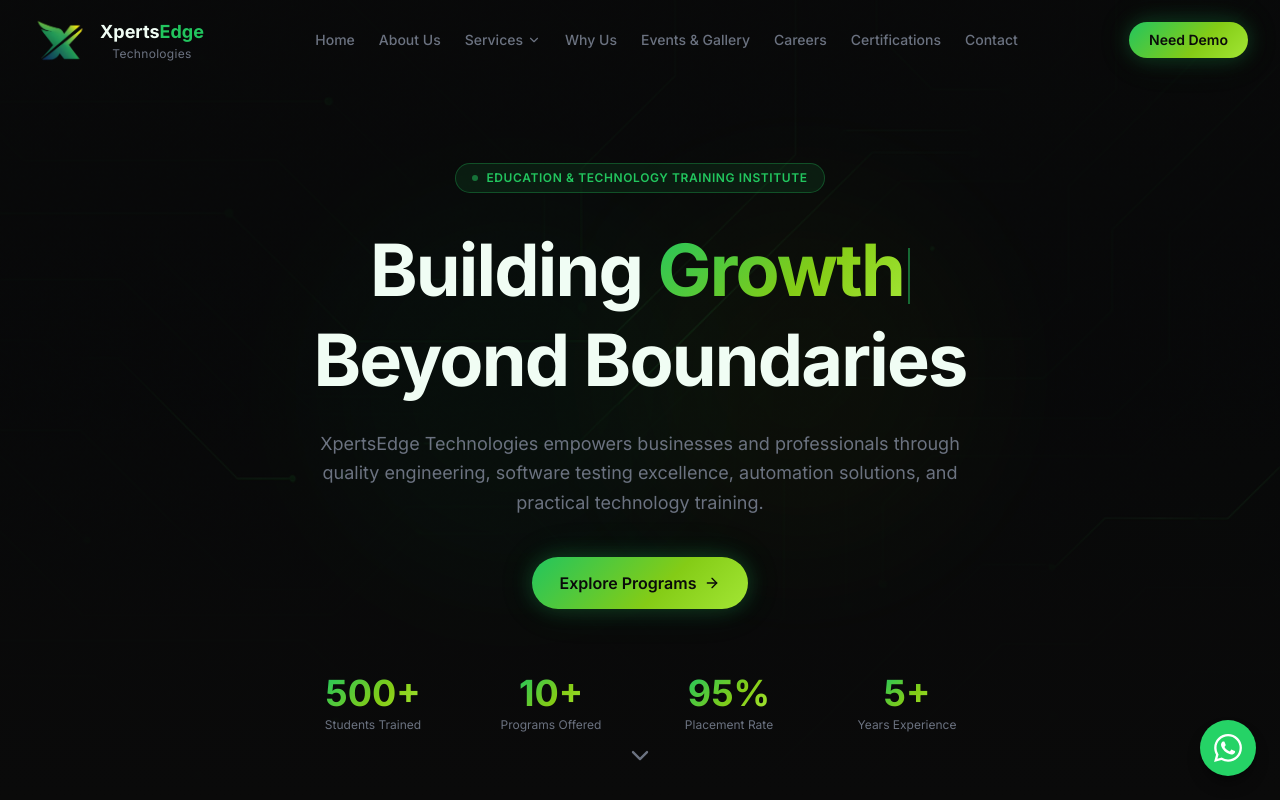
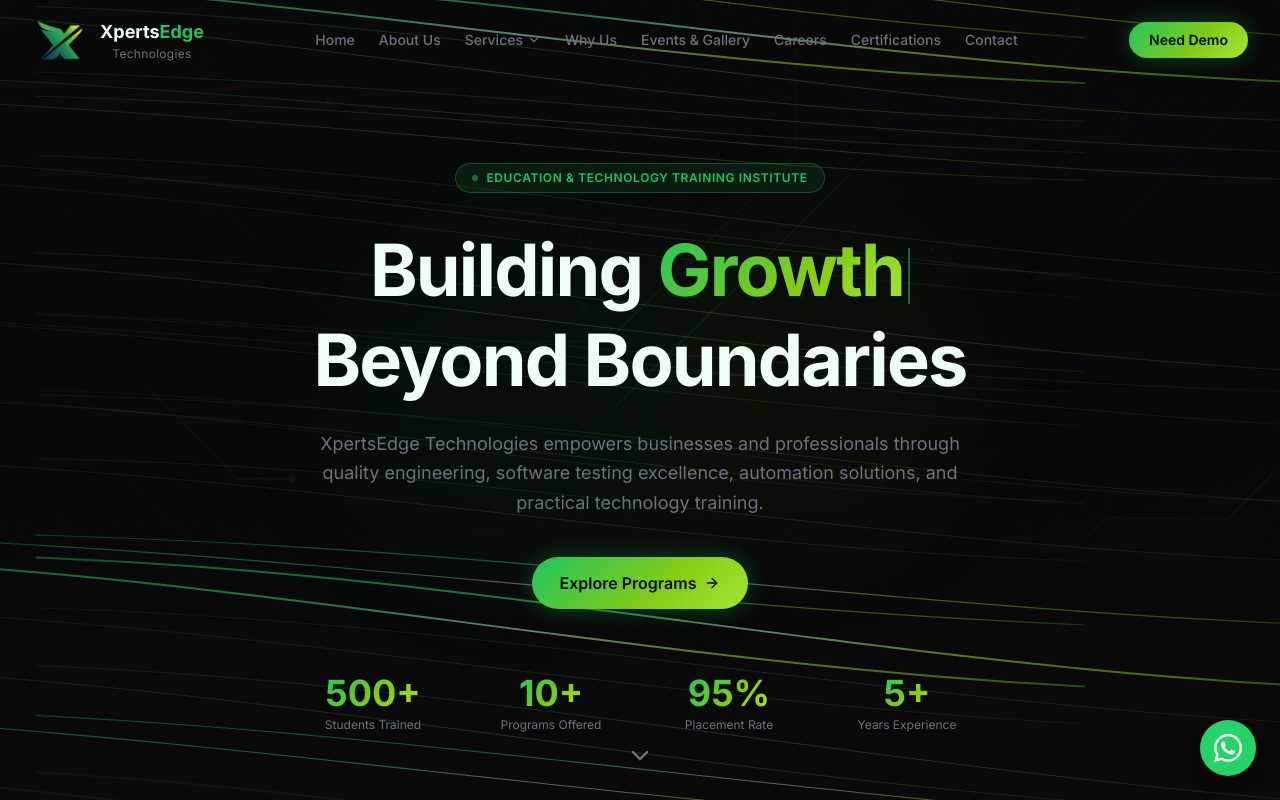
Before and after one commit to Sedawk-Dynamics/Expert-skills-sedawk, a Next.js app: page / in a window 1280 px wide. Shown: the top 800 px of the page. Built offline with nearby package versions, Linux system fonts and the light colour scheme.

Commit message:
website updated

```diff
--- a/components/Hero.tsx
+++ b/components/Hero.tsx
@@ -4,6 +4,7 @@ import { useEffect, useRef, useState } from 'react'
 import Image from 'next/image'
 import { motion } from 'framer-motion'
 import { ArrowRight, ChevronDown } from 'lucide-react'
+import HeroLines from '@/components/HeroLines'
 
 const stats = [
   { end: 500, suffix: '+', label: 'Students Trained' },
@@ -96,6 +97,9 @@ export default function Hero() {
         />
         <div className="absolute inset-0 bg-gradient-to-b from-background/60 via-background/40 to-background" />
       </div>
+
+      {/* Animated flowing lines */}
+      <HeroLines />
 
       {/* Animated glow orbs */}
       <motion.div
--- /dev/null
+++ b/components/HeroLines.tsx
@@ -0,0 +1,122 @@
+'use client'
+
+import { motion, useReducedMotion } from 'framer-motion'
+
+/**
+ * Animated flowing-line background for the hero.
+ *
+ * Motion: a single continuous horizontal drift — LEFT → RIGHT.
+ * Seamless infinite loop via a duplicate field offset by the exact travel
+ * vector (marquee technique), so it flows one way with no reset or flicker.
+ * Transform-only (GPU friendly); respects reduced motion.
+ */
+
+const VB_W = 1600
+const VB_H = 900
+
+// Travel vector as % of the layer — purely horizontal (left → right).
+const DX = 18
+const DURATION = 6 // seconds (lower = faster)
+
+type Line = { d: string; opacity: number; width: number }
+
+// Deterministic pseudo-random so server and client render identically (no hydration flicker).
+function rand(i: number, salt: number) {
+  const x = Math.sin(i * 12.9898 + salt * 78.233) * 43758.5453
+  return x - Math.floor(x)
+}
+
+function buildLines(count: number, salt: number): Line[] {
+  const lines: Line[] = []
+  for (let i = 0; i < count; i++) {
+    const t = i / (count - 1)
+    // Long, gentle, mostly-horizontal sweeps fanned across the full height.
+    const sy = -140 + t * (VB_H + 280) + (rand(i, salt) - 0.5) * 60
+    const slope = VB_H * 0.1 + rand(i, salt + 1) * VB_H * 0.09
+    const ey = sy + slope
+    const c1x = VB_W * (0.28 + rand(i, salt + 2) * 0.06)
+    const c1y = sy + slope * 0.2 - (30 + rand(i, salt + 3) * 70)
+    const c2x = VB_W * (0.62 + rand(i, salt + 4) * 0.06)
+    const c2y = sy + slope * 0.72 + (30 + rand(i, salt + 5) * 70)
+    // Extend well past the edges so the slice never reveals a line end.
+    const d = `M -340 ${sy.toFixed(1)} C ${c1x.toFixed(0)} ${c1y.toFixed(1)}, ${c2x.toFixed(0)} ${c2y.toFixed(1)}, ${VB_W + 340} ${ey.toFixed(1)}`
+
+    const depth = rand(i, salt + 6)
+    const opacity = 0.1 + depth * 0.42 // some subtle, some bright → depth
+    const width = depth > 0.82 ? 2.2 : depth > 0.5 ? 1.3 : 0.7
+    lines.push({ d, opacity, width })
+  }
+  return lines
+}
+
+const LINES = buildLines(24, 7)
+
+function Field({ gradId }: { gradId: string }) {
+  return (
+    <svg
+      viewBox={`0 0 ${VB_W} ${VB_H}`}
+      preserveAspectRatio="xMidYMid slice"
+      className="absolute inset-0 w-full h-full"
+      fill="none"
+      aria-hidden="true"
+    >
+      {LINES.map((l, i) => (
+        <path
+          key={i}
+          d={l.d}
+          stroke={`url(#${gradId})`}
+          strokeWidth={l.width}
+          strokeLinecap="round"
+          opacity={l.opacity}
+        />
+      ))}
+    </svg>
+  )
+}
+
+// Shared gradient sheen (grey → white → soft violet) so the lines read premium on black.
+function Defs({ id }: { id: string }) {
+  return (
+    <svg className="absolute w-0 h-0" aria-hidden="true">
+      <defs>
+        <linearGradient id={id} gradientUnits="userSpaceOnUse" x1="0" y1="0" x2={VB_W} y2="0">
+          <stop offset="0%" stopColor="#15803d" />
+          <stop offset="20%" stopColor="#22c55e" />
+          <stop offset="42%" stopColor="#4ade80" />
+          <stop offset="55%" stopColor="#bbf7d0" />
+          <stop offset="70%" stopColor="#a3e635" />
+          <stop offset="85%" stopColor="#84cc16" />
+          <stop offset="100%" stopColor="#166534" />
+        </linearGradient>
+      </defs>
+    </svg>
+  )
+}
+
+const GRAD_ID = 'hero-line-grad'
+
+export default function HeroLines() {
+  const reduce = useReducedMotion()
+
+  return (
+    <div className="absolute inset-0 z-0 overflow-hidden pointer-events-none" aria-hidden="true">
+      <Defs id={GRAD_ID} />
+      {reduce ? (
+        <Field gradId={GRAD_ID} />
+      ) : (
+        <motion.div
+          className="absolute inset-0 will-change-transform"
+          animate={{ x: ['0%', `${DX}%`] }}
+          transition={{ duration: DURATION, ease: 'linear', repeat: Infinity, repeatType: 'loop' }}
+        >
+          {/* Primary field */}
+          <Field gradId={GRAD_ID} />
+          {/* Duplicate offset left by the travel vector → fills in as the group drifts right */}
+          <div className="absolute inset-0" style={{ transform: `translateX(-${DX}%)` }}>
+            <Field gradId={GRAD_ID} />
+          </div>
+        </motion.div>
+      )}
+    </div>
+  )
+}
```
Also changed, not shown: 1 other file (tests, documents, lock files or other folders).
